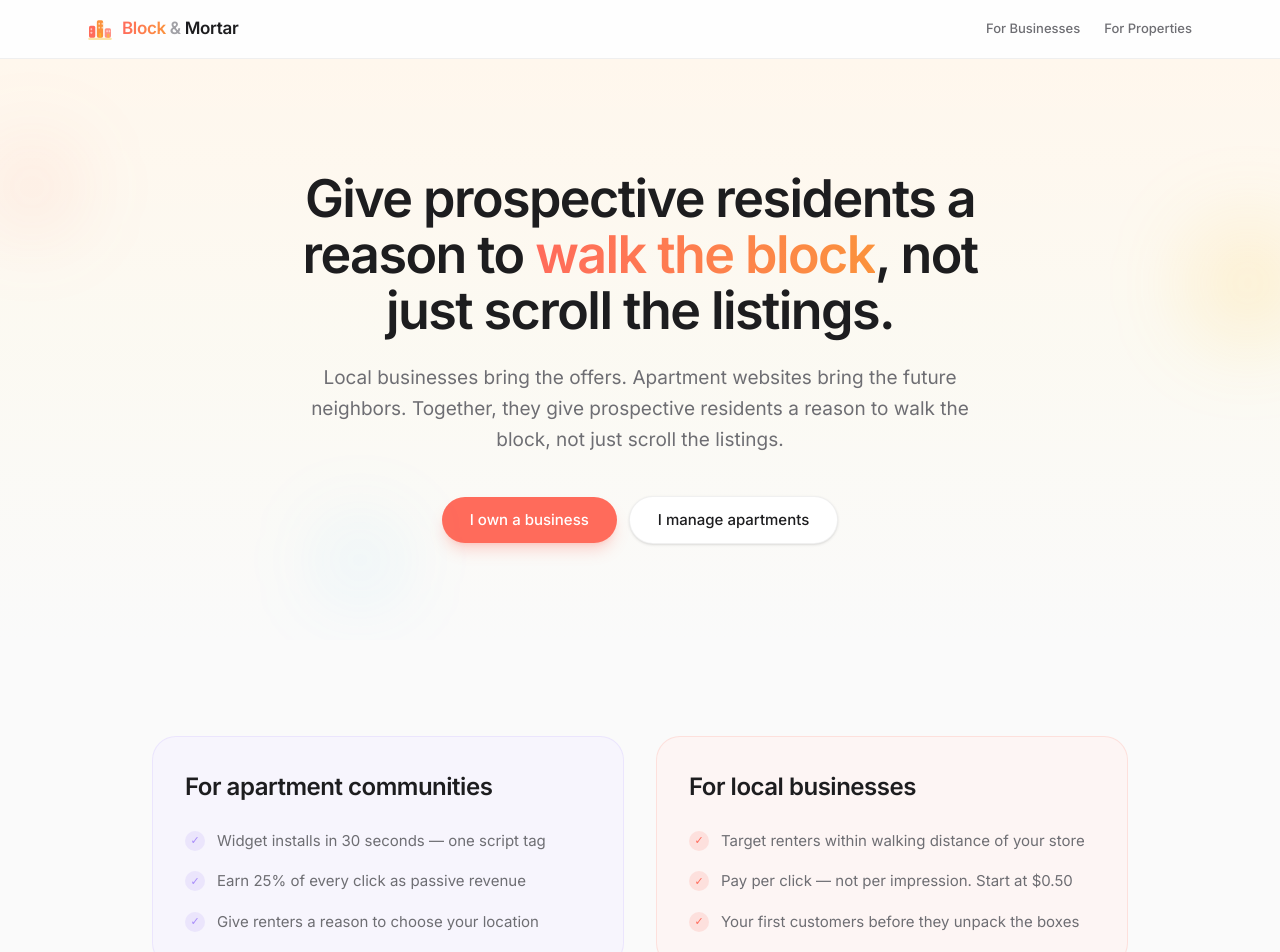
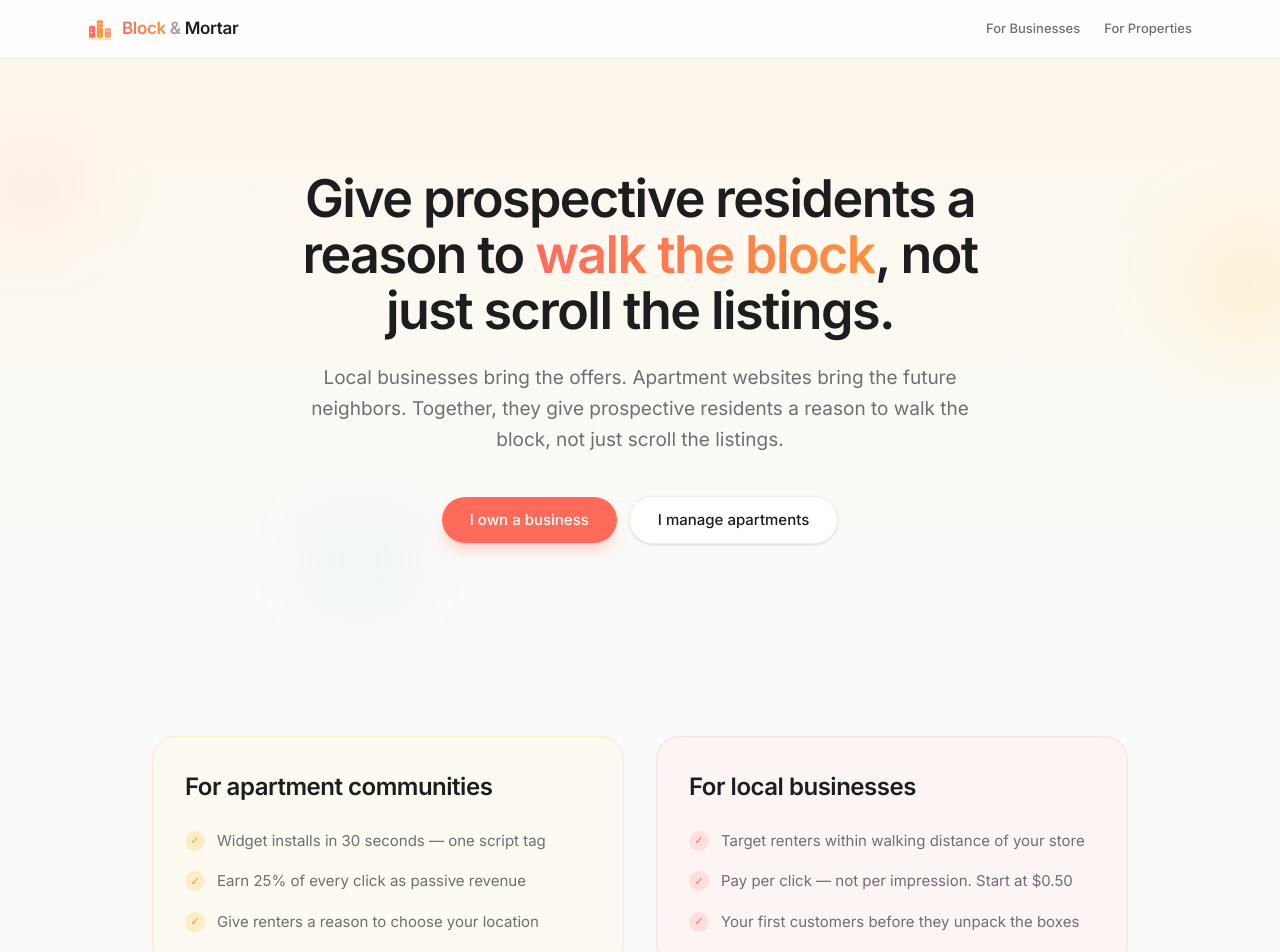
Before and after one commit to rhaugland/block-and-mortar, a Next.js app: page / in a window 1280 px wide. Shown: the top 952 px of the page. Built offline with nearby package versions, Linux system fonts and the light colour scheme.

Commit message:
Swap violet to warm sunflower/peach on apartment communities card
Replaces purple accent with sunflower border/bg and peach checkmarks
to match the warm block-party palette across the landing page.

Co-Authored-By: Claude Opus 4.6 <noreply@anthropic.com>

```diff
--- a/src/app/page.tsx
+++ b/src/app/page.tsx
@@ -61,21 +61,21 @@ export default function Home() {
       <section className="py-24">
         <div className="mx-auto max-w-5xl px-6">
           <div className="grid gap-8 md:grid-cols-2">
-            <div className="rounded-3xl border border-violet/15 bg-violet-soft/50 p-8">
+            <div className="rounded-3xl border border-sunflower/20 bg-sunflower-soft/50 p-8">
               <h3 className="text-[24px] font-semibold tracking-[-0.02em] text-text-primary">
                 For apartment communities
               </h3>
               <ul className="mt-6 space-y-4">
                 <li className="flex gap-3 text-[15px] leading-relaxed text-text-secondary">
-                  <span className="mt-0.5 flex h-5 w-5 shrink-0 items-center justify-center rounded-full bg-violet/15 text-[11px] text-violet">&#10003;</span>
+                  <span className="mt-0.5 flex h-5 w-5 shrink-0 items-center justify-center rounded-full bg-sunflower/20 text-[11px] text-peach">&#10003;</span>
                   Widget installs in 30 seconds — one script tag
                 </li>
                 <li className="flex gap-3 text-[15px] leading-relaxed text-text-secondary">
-                  <span className="mt-0.5 flex h-5 w-5 shrink-0 items-center justify-center rounded-full bg-violet/15 text-[11px] text-violet">&#10003;</span>
+                  <span className="mt-0.5 flex h-5 w-5 shrink-0 items-center justify-center rounded-full bg-sunflower/20 text-[11px] text-peach">&#10003;</span>
                   Earn 25% of every click as passive revenue
                 </li>
                 <li className="flex gap-3 text-[15px] leading-relaxed text-text-secondary">
-                  <span className="mt-0.5 flex h-5 w-5 shrink-0 items-center justify-center rounded-full bg-violet/15 text-[11px] text-violet">&#10003;</span>
+                  <span className="mt-0.5 flex h-5 w-5 shrink-0 items-center justify-center rounded-full bg-sunflower/20 text-[11px] text-peach">&#10003;</span>
                   Give renters a reason to choose your location
                 </li>
               </ul>
```
